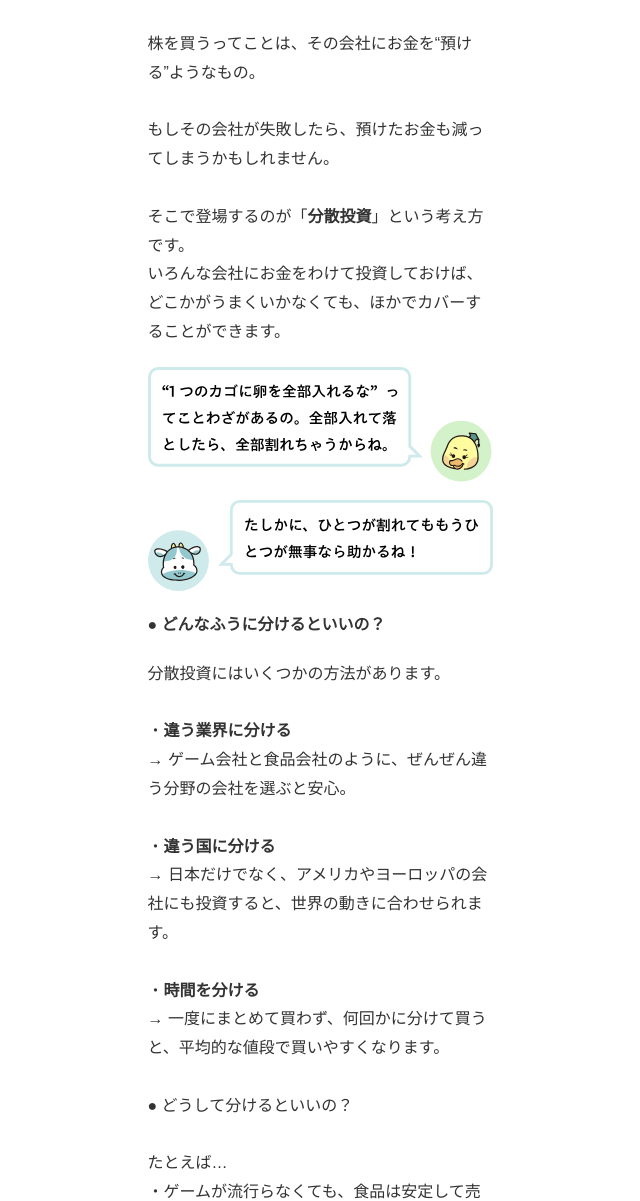
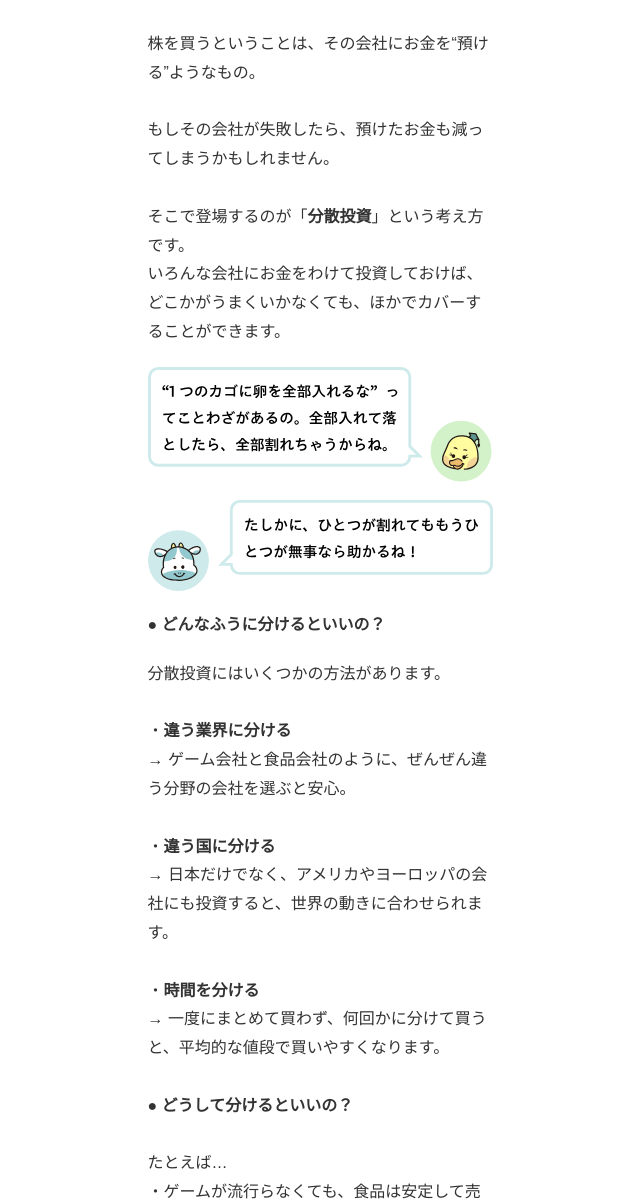
Before and after one commit to c3iird/level03-01, a plain HTML site: page index.html in a window 1280 px wide. Shown: the part 1002-2203 px from the top of the page, without its empty margins (320-960 px from the left). Drawn offline with Linux system fonts and the light colour scheme.

Commit message:
Update index.html

```diff
--- a/index.html
+++ b/index.html
@@ -94,7 +94,7 @@
     <img src="level03-01/01.png" alt="籠にたくさん入った卵" class="content-image">
 
     <div class="text-block">
-     株を買うってことは、その会社にお金を“預ける”ようなもの。
+     株を買うということは、その会社にお金を“預ける”ようなもの。
 <br>&nbsp;<br>
  もしその会社が失敗したら、預けたお金も減ってしまうかもしれません。
 <br>&nbsp;<br>
@@ -121,7 +121,7 @@
 ・<b>時間を分ける</b><br>
 → 一度にまとめて買わず、何回かに分けて買うと、平均的な値段で買いやすくなります。
 <br>&nbsp;<br>
-● どうして分けるといいの？
+<b>● どうして分けるといいの？</b>
 <br>&nbsp;<br>
 たとえば…<br>
 ・ゲームが流行らなくても、食品は安定して売れるかもしれない
```
